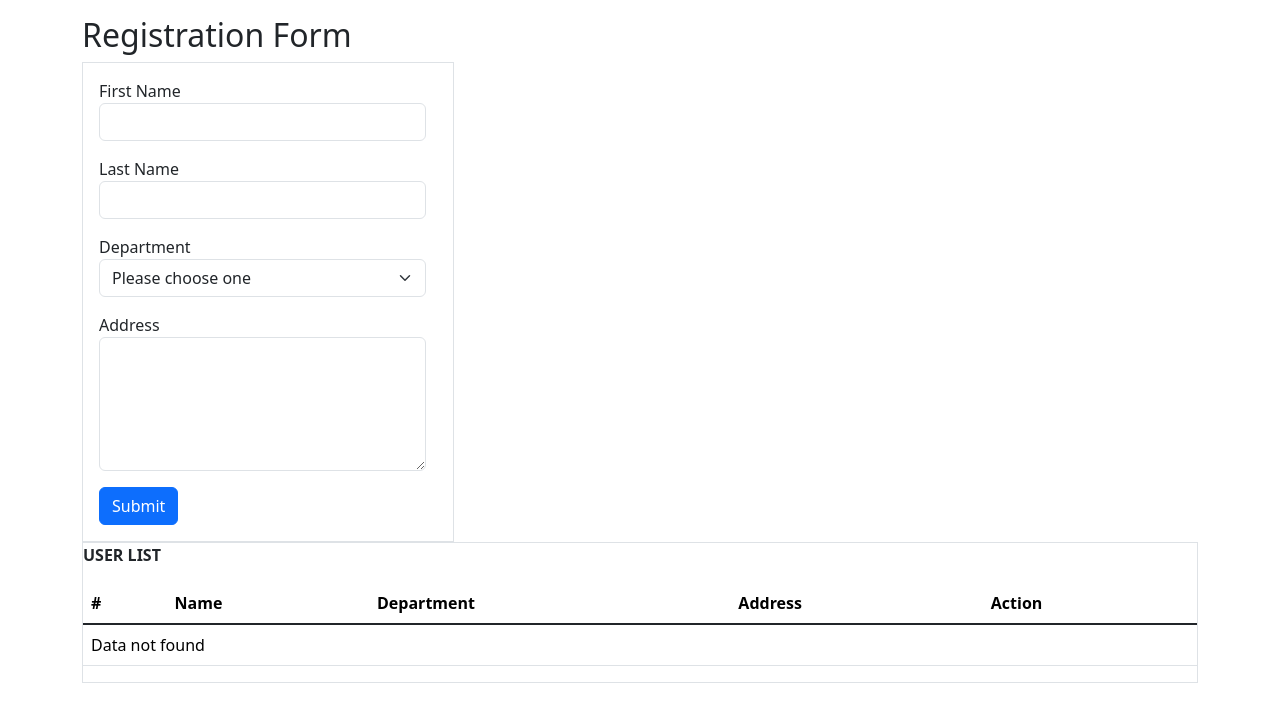
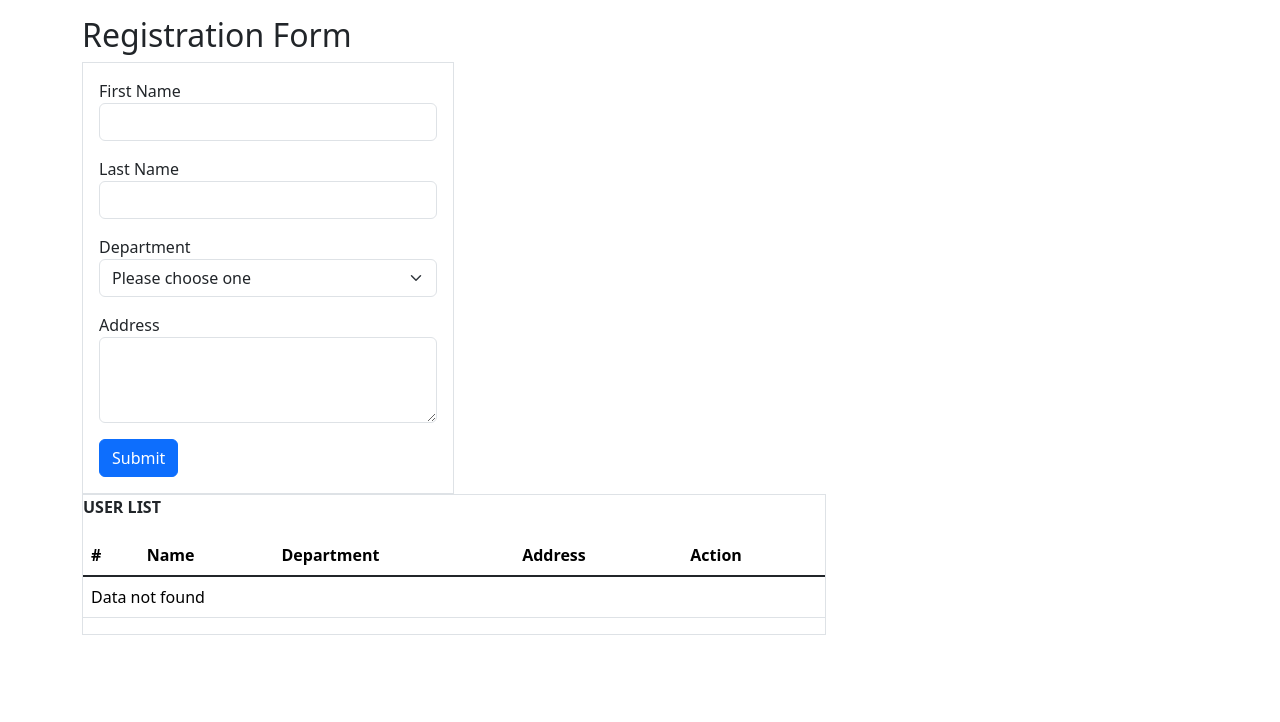
Before and after one commit to stefan5035/tugas-form-component, a React (Vite) app: page / in a window 1280 px wide. Shown: the top 722 px of the page. Built offline with nearby package versions, Linux system fonts and the light colour scheme.

Commit message:
livecoding 008

```diff
--- a/src/App.jsx
+++ b/src/App.jsx
@@ -14,7 +14,7 @@ function App() {
       <div class="form-container justify-content-center mt-3 col-sm-auto">
         <h2>Registration Form</h2>
       </div>
-      <div class="d-flex border col-4">
+      <div class="d-flex-cols border col-4">
         <form class="m-3">
           <label>First Name</label>
           <input type="text" class="form-control mb-3" value={firstName} onChange={(e) => setFirstName(e.target.value)}/>
@@ -28,11 +28,11 @@ function App() {
             <option value="pdo">Product Development and Operation</option>
           </select>
           <label>Address</label>
-          <textarea rows="5" class="form-control mb-3" value={address} onChange={(e) => setAddress(e.target.value)}></textarea>
+          <textarea rows="3" class="form-control mb-3" value={address} onChange={(e) => setAddress(e.target.value)}></textarea>
           <button type="submit" class="btn btn-primary">Submit</button>
         </form>
       </div>
-      <div class="border">
+      <div class="border d-flex-col col-8">
         <p><strong>USER LIST</strong></p>
         <table class="table">
            <thead>
```
